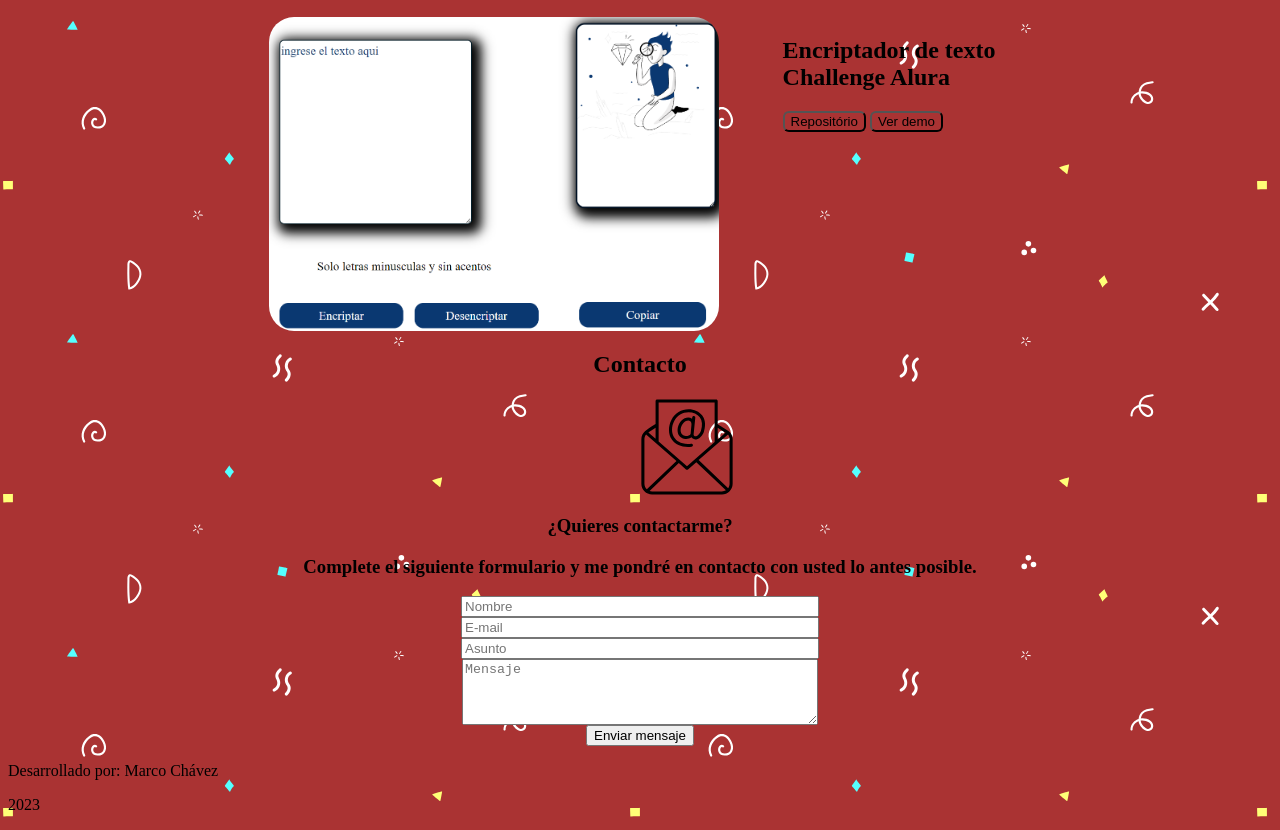
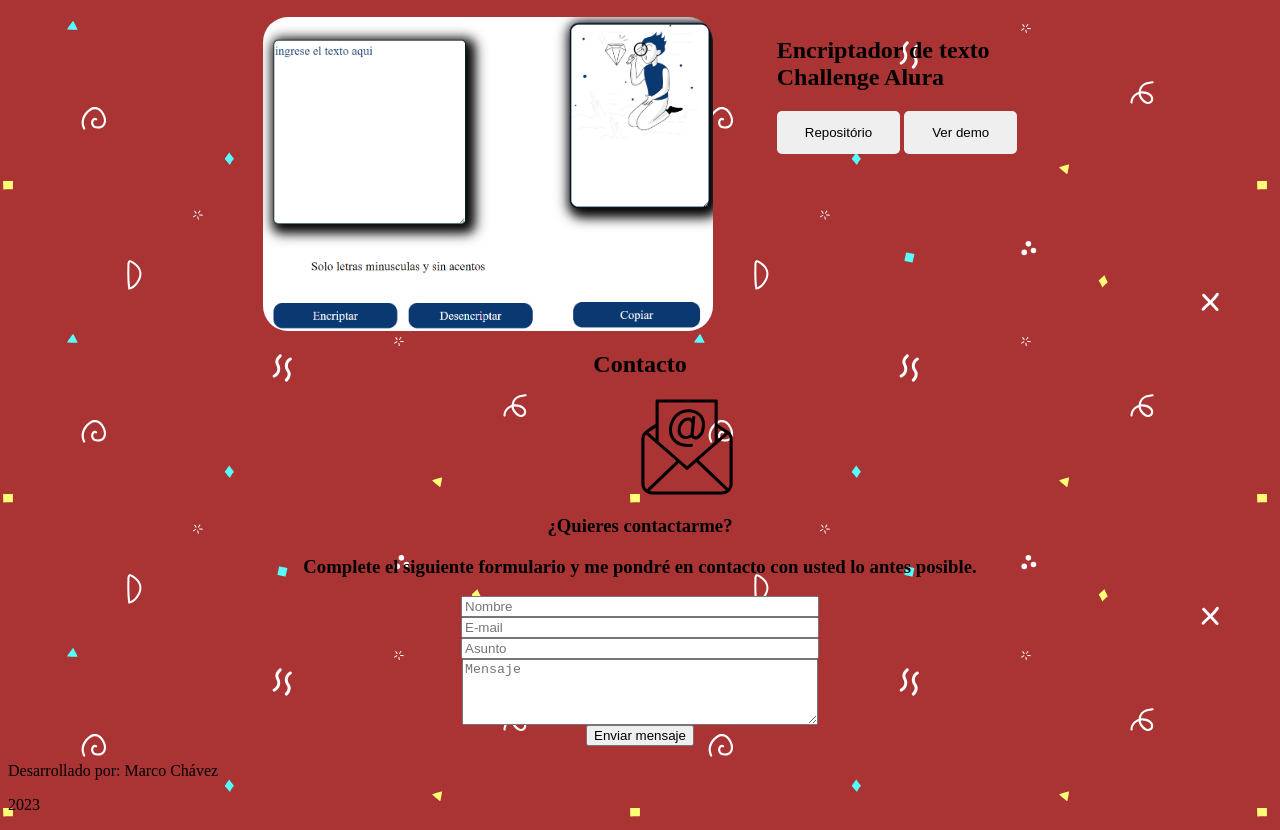
Before and after one commit to MarcoChavez08/Portafolio, a plain HTML site: page index.html in a window 1280 px wide. Shown: the part 1375-2205 px from the top of the page. Drawn offline with Linux system fonts and the light colour scheme.

Commit message:
Se cambian botones

```diff
--- a/style.css
+++ b/style.css
@@ -166,17 +166,25 @@ flex-wrap: wrap;
     justify-content: space-between;
 }
 .experiencia__boton--repo{
-    border-radius: 6px;
-    font-family: sans-serif;
-    color: black;
-    background: transparent;
+    border: none;
+  color: black;
+  padding: 14px 28px;
+  cursor: pointer;
+  border-radius: 5px;
+}
+.experiencia__boton--repo:hover{
+    background: #b07d79; color: white;
 }
 .experience__boton--demo{
 
-    border-radius: 6px;
-    font-family: sans-serif;
+    border: none;
     color: black;
-    background: transparent;
+    padding: 14px 28px;
+    cursor: pointer;
+    border-radius: 5px
+}
+.experience__boton--demo:hover{
+    background: #b07d79; color: white;
 }
 .experience__img{
     border-radius: 25px;
```
